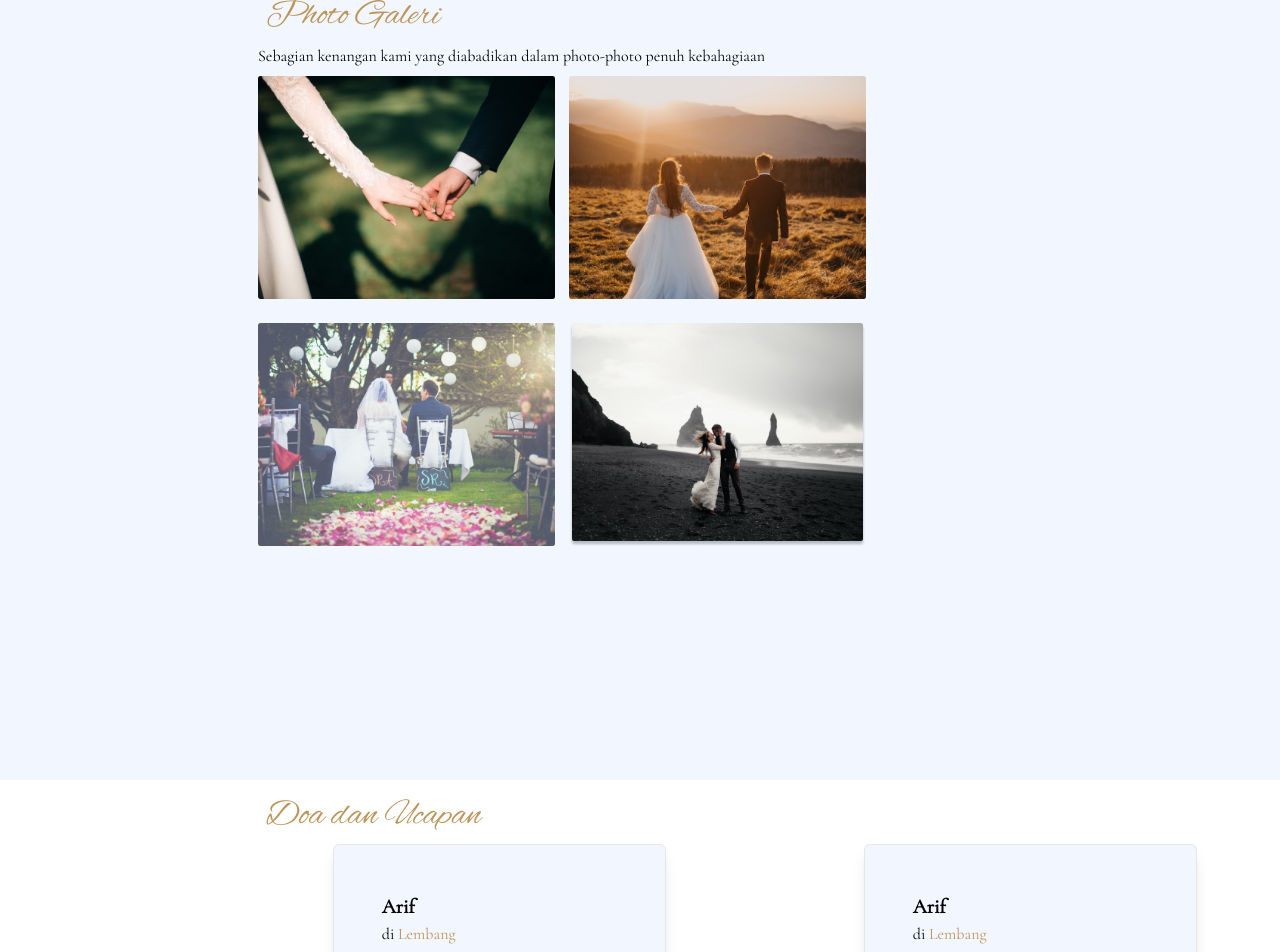
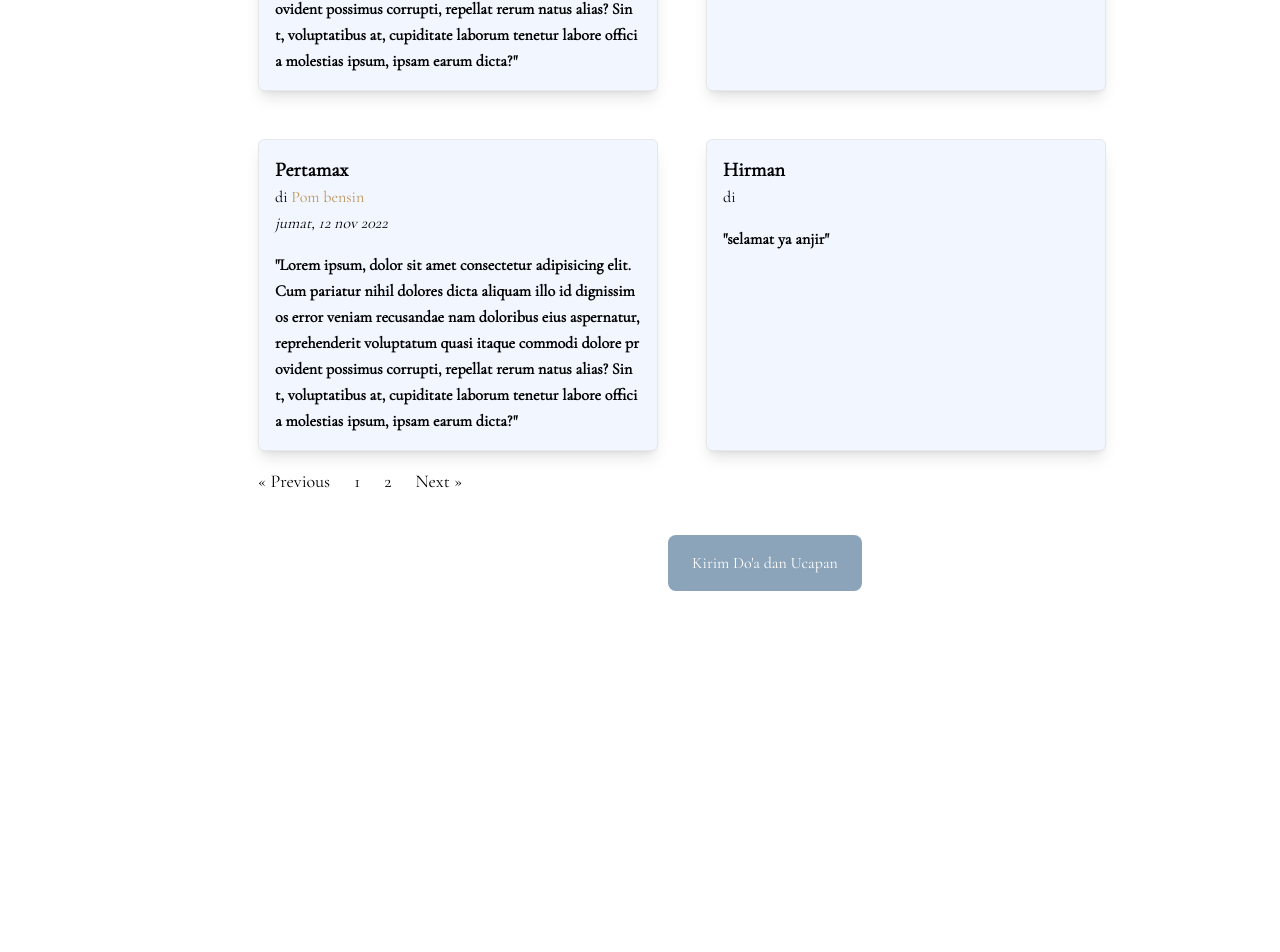
Before and after one commit to SandiSopian/-Figma-to-ReactJs-Tailwind---Slicing-4, a React (Create React App) app: page / in a window 1280 px wide. Shown: the part 4020-4972 px from the top of the page. Built offline with nearby package versions, Linux system fonts and the light colour scheme; data requests are answered from the project's data file.

Commit message:
add pagination

```diff
--- a/db.json
+++ b/db.json
@@ -2,24 +2,45 @@
   "kartuUcapan": [
     {
       "id": 1,
-      "nama": "Arif",
-      "lokasi": "Lembang",
+      "nama": "Pertamax",
+      "lokasi": "Pom bensin",
       "tanggal": "jumat, 12 nov 2022",
-      "pesan": "Selamat menjalai hidup baru"
+      "pesan": "Lorem ipsum, dolor sit amet consectetur adipisicing elit. Cum pariatur nihil dolores dicta aliquam illo id dignissimos error veniam recusandae nam doloribus eius aspernatur, reprehenderit voluptatum quasi itaque commodi dolore provident possimus corrupti, repellat rerum natus alias? Sint, voluptatibus at, cupiditate laborum tenetur labore officia molestias ipsum, ipsam earum dicta?"
     },
     {
       "id": 2,
-      "nama": "Arif",
-      "lokasi": "Lembang",
-      "tanggal": "jumat, 12 nov 2022",
-      "pesan": "Selamat menjalai hidup baru"
+      "nama": "Hirman",
+      "alamat": "Ujung Kulon",
+      "email": "",
+      "pesan": "selamat ya anjir"
     },
     {
-      "id": 3,
-      "nama": "fdsds",
-      "alamat": "dgdfd",
+      "id": 1,
+      "nama": "Pertamax",
+      "lokasi": "Pom bensin",
+      "tanggal": "jumat, 12 nov 2022",
+      "pesan": "Lorem ipsum, dolor sit amet consectetur adipisicing elit. Cum pariatur nihil dolores dicta aliquam illo id dignissimos error veniam recusandae nam doloribus eius aspernatur, reprehenderit voluptatum quasi itaque commodi dolore provident possimus corrupti, repellat rerum natus alias? Sint, voluptatibus at, cupiditate laborum tenetur labore officia molestias ipsum, ipsam earum dicta?"
+    },
+    {
+      "id": 2,
+      "nama": "Hirman",
+      "alamat": "Ujung Kulon",
       "email": "",
-      "pesan": "qwetfd"
+      "pesan": "selamat ya anjir"
+    },
+    {
+      "id": 1,
+      "nama": "Pertamax",
+      "lokasi": "Pom bensin",
+      "tanggal": "jumat, 12 nov 2022",
+      "pesan": "Lorem ipsum, dolor sit amet consectetur adipisicing elit. Cum pariatur nihil dolores dicta aliquam illo id dignissimos error veniam recusandae nam doloribus eius aspernatur, reprehenderit voluptatum quasi itaque commodi dolore provident possimus corrupti, repellat rerum natus alias? Sint, voluptatibus at, cupiditate laborum tenetur labore officia molestias ipsum, ipsam earum dicta?"
+    },
+    {
+      "id": 2,
+      "nama": "Hirman",
+      "alamat": "Ujung Kulon",
+      "email": "",
+      "pesan": "selamat ya anjir"
     }
   ]
 }
--- a/package.json
+++ b/package.json
@@ -12,6 +12,7 @@
     "react-dom": "^18.2.0",
     "react-leaflet": "^4.1.0",
     "react-moment": "^1.1.2",
+    "react-paginate": "^8.1.4",
     "react-router-dom": "^6.4.3",
     "react-scripts": "5.0.1",
     "web-vitals": "^2.1.4"
--- a/src/components/DoaDanUcapan.js
+++ b/src/components/DoaDanUcapan.js
@@ -1,45 +1,20 @@
 import React, { useEffect, useState } from "react";
+import Pagination from "./Pagination";
 
 const DoaDanUcapan = () => {
-  const [ucapan, setUcapan] = useState(null);
-
-  // geet data from json
-  useEffect(() => {
-    fetch("http://localhost:8000/kartuUcapan")
-      .then((res) => {
-        return res.json();
-      })
-      .then((resp) => {
-        setUcapan(resp);
-      })
-      .catch((err) => {
-        console.log(err.message);
-      });
-  }, []);
-
   return (
-    <section id="doadanucapan" className="p-2 h-screen">
+    <section id="doadanucapan" className="p-2 h-full">
       <div className="ml-[250px]">
         <div>
           <h1 className="font-titleFont text-titleColor text-4xl m-2">Doa dan Ucapan</h1>
         </div>
 
         {/* Card Ucapan */}
-        <div className="grid grid-cols-2 gap-12">
-          {ucapan &&
-            ucapan.map((item) => (
-              <div key={item.id} className="bg-bgDefault pl-12 pr-24 pt-12 pb-24 mx-auto border shadow-lg rounded-md leading-relaxed">
-                <div className="font-bold text-xl">{item.nama}</div>
-                <div className="text-titleColor">
-                  <span className="text-black">di</span> {item.lokasi}
-                </div>
-                <div className="italic">{item.tanggal}</div>
-                <div className="font-semibold mt-4">"{item.pesan}"</div>
-              </div>
-            ))}
+        <div>
+          <Pagination />
         </div>
 
-        <div className="flex justify-center m-12">
+        <div className="flex justify-center m-4">
           <button className="bg-[#8CA4B9] py-4 px-6 flex gap-2 rounded-lg text-white m-6 hover:opacity-50">
             <a href="#kirimdoadanucapan">Kirim Do'a dan Ucapan</a>
           </button>
--- a/src/components/KirimUcapan.js
+++ b/src/components/KirimUcapan.js
@@ -22,6 +22,7 @@ const KirimUcapan = () => {
     })
       .then((res) => {
         alert("Pesan telah tersimpan");
+        <div></div>;
         window.location.reload(false);
       })
       .catch((err) => {
@@ -47,7 +48,7 @@ const KirimUcapan = () => {
           {/* Input Nama */}
           <label>Nama</label>
           <div>
-            <input maxLength={50} type="text" required value={nama} onMouseDown={(e) => setValidation(true)} onChange={(e) => setNama(e.target.value)} className="bg-white border-2" placeholder="Tulis nama lengkap"></input>
+            <input maxLength={100} type="text" required value={nama} onMouseDown={(e) => setValidation(true)} onChange={(e) => setNama(e.target.value)} className="bg-white border-2" placeholder="Tulis nama lengkap"></input>
             <br />
             {nama.length == 0 && validation && <span className="text-red">Masukan nama</span>}
           </div>
@@ -55,7 +56,7 @@ const KirimUcapan = () => {
           {/* Input Alamat */}
           <label>Alamat</label>
           <div>
-            <input maxLength={50} type="text" required value={alamat} onMouseDown={(e) => setValidation(true)} onChange={(e) => setAlamat(e.target.value)} className="bg-white border-2" placeholder="Alamat anda"></input>
+            <input maxLength={100} type="text" required value={alamat} onMouseDown={(e) => setValidation(true)} onChange={(e) => setAlamat(e.target.value)} className="bg-white border-2" placeholder="Alamat anda"></input>
             <br />
             {alamat.length == 0 && validation && <span className="text-red">Masukan alamat</span>}
           </div>
@@ -63,7 +64,7 @@ const KirimUcapan = () => {
           {/* Input Email */}
           <label>Email</label>
           <div>
-            <input maxLength={50} type="email" value={email} onChange={(e) => setEmail(e.target.value)} className="bg-white border-2" placeholder="Alamat email (optional)"></input>
+            <input maxLength={100} type="email" value={email} onChange={(e) => setEmail(e.target.value)} className="bg-white border-2" placeholder="Alamat email (optional)"></input>
           </div>
 
           {/* Input Tanggal */}
@@ -74,7 +75,7 @@ const KirimUcapan = () => {
           <label>Pesan</label>
           <div>
             <input
-              maxLength={250}
+              maxLength={350}
               type="text"
               required
               value={pesan}
@@ -90,6 +91,8 @@ const KirimUcapan = () => {
           <div>
             <button type="submit">Kirim</button>
           </div>
+
+          <div></div>
         </form>
       </div>
     </section>
--- /dev/null
+++ b/src/components/Pagination.js
@@ -0,0 +1,67 @@
+import React, { useState, useEffect } from "react";
+import ReactPaginate from "react-paginate";
+
+const PER_PAGE = 4;
+
+export default function Pagination() {
+  const [currentPage, setCurrentPage] = useState(0);
+  const [data, setData] = useState([]);
+
+  useEffect(() => {
+    fetchData();
+  }, []);
+
+  function fetchData() {
+    fetch("http://localhost:8000/kartuUcapan")
+      .then((res) => res.json())
+      .then((data) => {
+        setData(data);
+      });
+  }
+
+  function handlePageClick({ selected: selectedPage }) {
+    console.log("selectedPage", selectedPage);
+    setCurrentPage(selectedPage);
+  }
+
+  // 0, 10, 20, 30, ...
+  const offset = currentPage * PER_PAGE;
+  console.log("offset", offset);
+
+  const currentPageData = data.slice(offset, offset + PER_PAGE).map((item) => (
+    <div className="grid justify-center break-all">
+      <div key={item.id} className="bg-bgDefault w-[400px] p-4 mx-auto border shadow-lg rounded-md leading-relaxed ">
+        <div className="font-bold text-xl">{item.nama}</div>
+        <div className="text-titleColor">
+          <span className="text-black">di</span> {item.lokasi}
+        </div>
+        <div className="italic">{item.tanggal}</div>
+        <div className="font-semibold mt-4">"{item.pesan}"</div>
+      </div>
+    </div>
+  ));
+
+  // total pages: 500
+  const pageCount = Math.ceil(data.length / PER_PAGE);
+
+  return (
+    <div className="flex flex-col items-start ">
+      <div className="grid grid-cols-2 grow gap-12">{currentPageData}</div>
+
+      <div>
+        <ReactPaginate
+          previousLabel={"« Previous"}
+          nextLabel={"Next »"}
+          pageCount={pageCount}
+          onPageChange={handlePageClick}
+          containerClassName={"pagination"}
+          previousLinkClassName={"pagination__Link"}
+          nextLinkClassName={"pagination__Link"}
+          disabledLinkClassName={"pagination__Link-disabled"}
+          activeLinkClassName={"pagination__Link--active"}
+          className="flex flex-row gap-6 mt-4 text-lg"
+        />
+      </div>
+    </div>
+  );
+}
--- a/tailwind.config.js
+++ b/tailwind.config.js
@@ -25,6 +25,11 @@ module.exports = {
         ".bg-img": {
           "background-image": "url(/src/assets/home-img1.jpg)",
         },
+        ".active": {
+          fontWeight: "bold",
+          transitionTimingFunction: "cubic-bezier(0.95, 0.05, 0.795, 0.035)",
+          transitionDuration: "75ms",
+        },
       };
 
       addUtilities(utilities);
```
Also changed, not shown: 1 other file (tests, documents, lock files or other folders).
